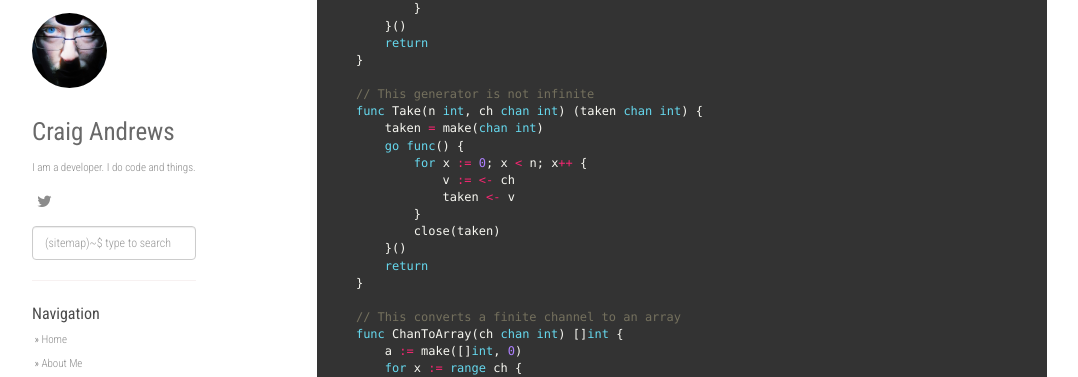
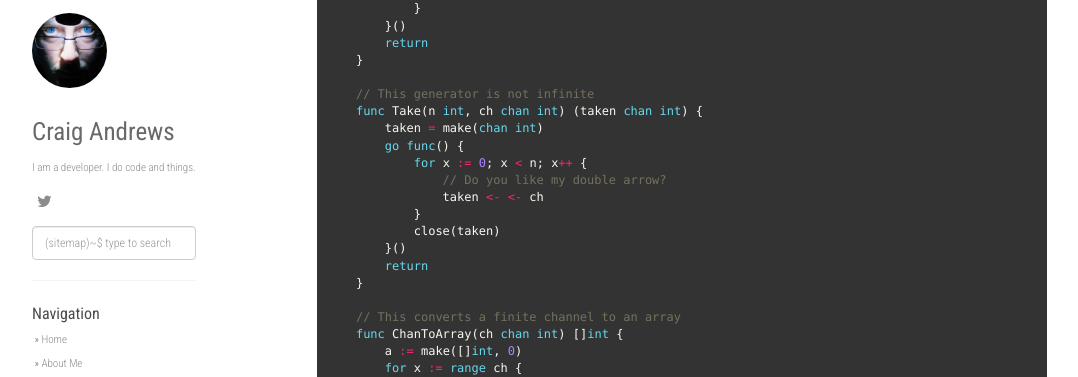
Before and after one commit to doozr/doozr.github.io, a Jekyll site: the page built from _posts/2016-07-05-get-up-and-go.md, in a window 1280 px wide and 900 px high, scrolled down 6338 px. Shown: the part 87-464 px from the top of the window, without its empty margins (53-1131 px from the left). Built offline with Jekyll 4.4.1, drawn with Linux system fonts in a browser that asks for light colours; nearby versions of some CDN libraries; comment, search, counter and statistics services are not loaded.

Commit message:
Double arrow!

```diff
--- a/_posts/2016-07-05-get-up-and-go.md
+++ b/_posts/2016-07-05-get-up-and-go.md
@@ -406,8 +406,8 @@ the function that created it.
         taken = make(chan int)
         go func() {
             for x := 0; x < n; x++ {
-                v := <- ch
-                taken <- v
+                // Do you like my double arrow?
+                taken <- <- ch
             }
             close(taken)
         }()
```
